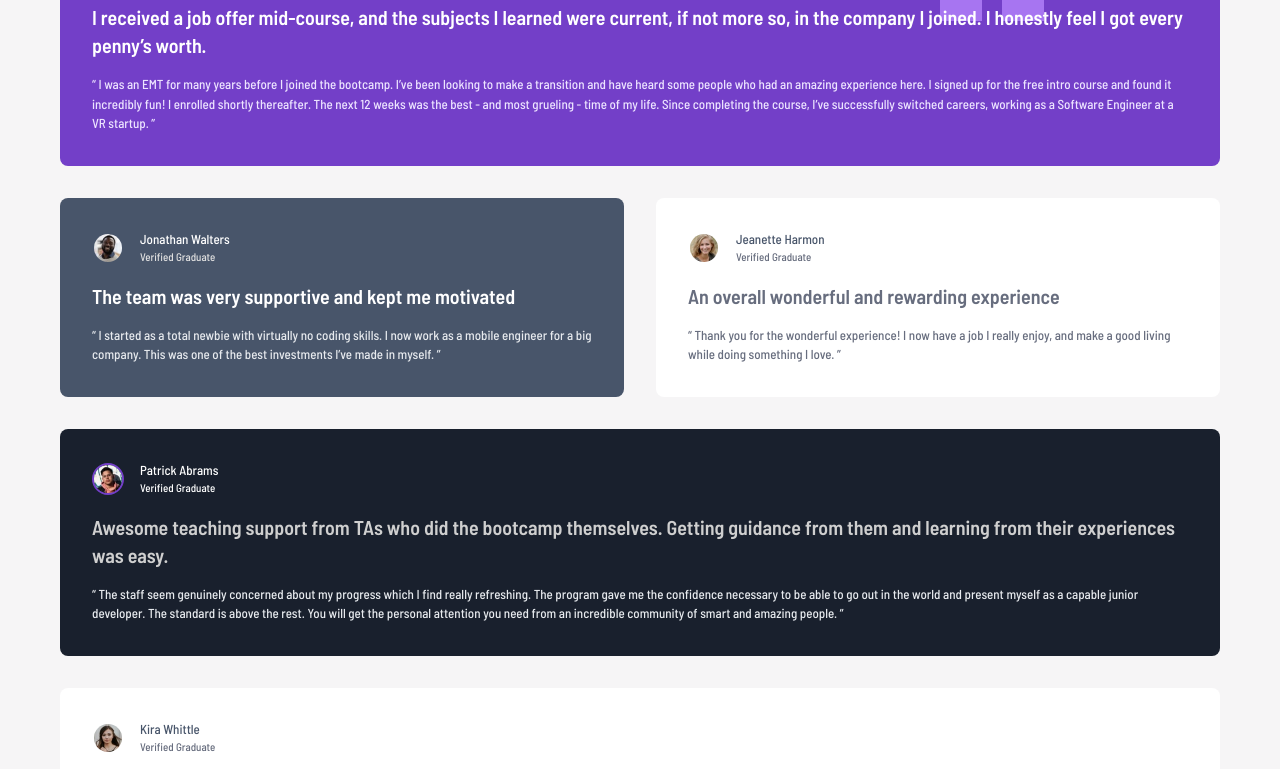
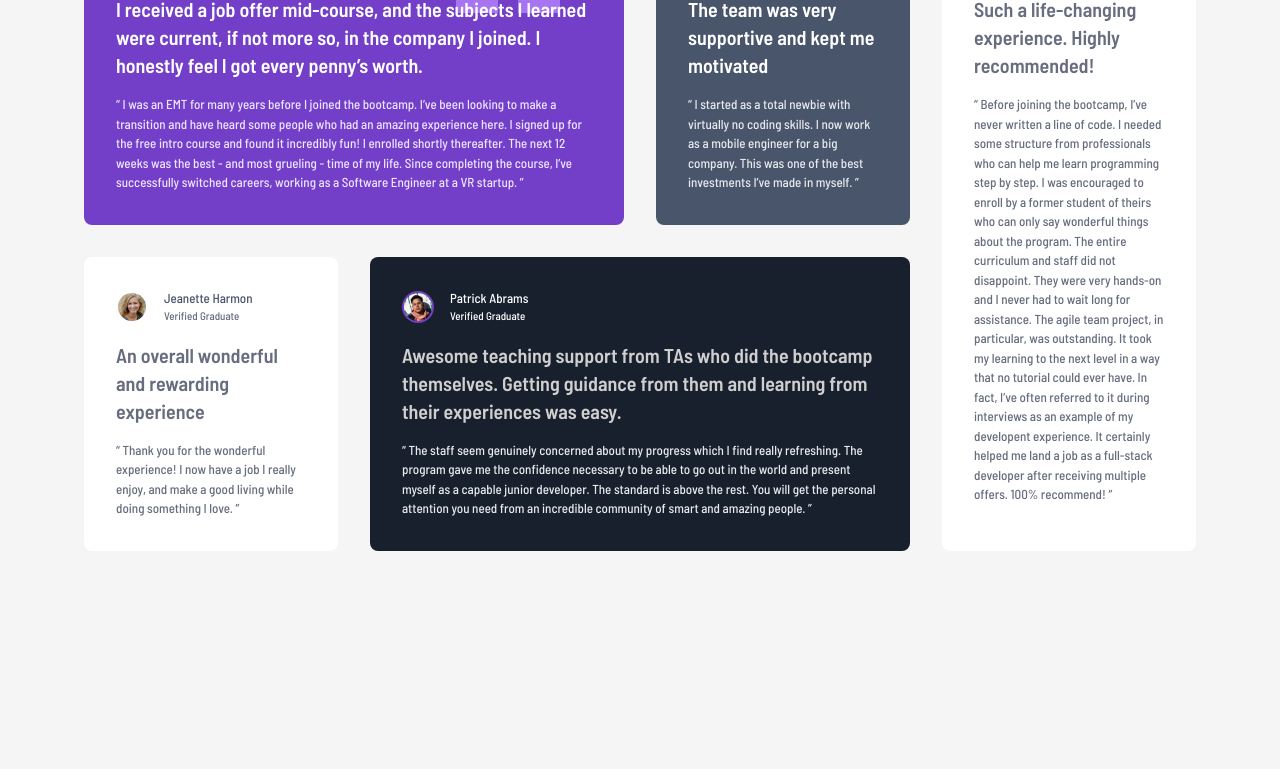
Before and after one commit to cjoak1028/testimonials-grid-section, a website: page index.html in a window 1280 px wide. Shown: the part 161-930 px from the top of the page. After the commit the page ends 800 px from the top, so only its background shows below. Drawn offline with Linux system fonts and the light colour scheme.

Commit message:
Implement desktop view

```diff
--- a/index.html
+++ b/index.html
@@ -26,10 +26,10 @@
       }
     </style>
   </head>
-  <body class="font-barlow px-9 py-18 bg-[#F6F5F6] md:px-15 md:py-20">
-    <main class="grid grid-cols-4 gap-8 text-white">
+  <body class="font-barlow min-h-screen px-9 py-18 bg-[#F6F5F6] md:px-15">
+    <main class="grid grid-cols-4 gap-8 text-white max-w-278 m-auto">
       <article
-        class="col-span-full bg-purple-500 p-8 rounded-lg md:bg-[url(/images/bg-pattern-quotation.svg)] md:bg-no-repeat md:bg-position-[top_right_11rem]"
+        class="col-span-full lg:col-span-2 bg-purple-500 p-8 rounded-lg md:bg-[url(/images/bg-pattern-quotation.svg)] md:bg-no-repeat md:bg-position-[top_right_11rem] lg:bg-position-[top_right_4rem]"
       >
         <header class="flex gap-4 items-center mb-4">
           <img
@@ -59,7 +59,9 @@
           a Software Engineer at a VR startup. ”
         </blockquote>
       </article>
-      <article class="col-span-full bg-grey-500 p-8 rounded-lg md:col-span-2">
+      <article
+        class="col-span-full md:col-span-2 lg:col-span-1 bg-grey-500 p-8 rounded-lg"
+      >
         <header class="flex gap-4 items-center mb-4">
           <img
             src="./images/image-jonathan.jpg"
@@ -83,7 +85,7 @@
         </blockquote>
       </article>
       <article
-        class="col-span-full bg-white text-grey-400 p-8 rounded-lg md:col-span-2"
+        class="col-span-full bg-white text-grey-400 p-8 rounded-lg md:col-span-2 lg:col-span-1"
       >
         <header class="flex gap-4 items-center mb-4">
           <img
@@ -106,7 +108,7 @@
           enjoy, and make a good living while doing something I love. ”
         </blockquote>
       </article>
-      <article class="col-span-full bg-blueDark p-8 rounded-lg">
+      <article class="col-span-full bg-blueDark p-8 rounded-lg lg:col-span-2">
         <header class="flex gap-4 items-center mb-4">
           <img
             src="./images/image-patrick.jpg"
@@ -132,7 +134,9 @@
           people. ”
         </blockquote>
       </article>
-      <article class="col-span-full bg-white text-grey-400 p-8 rounded-lg">
+      <article
+        class="col-span-full bg-white text-grey-400 p-8 rounded-lg lg:col-start-4 lg:row-start-1 lg:row-span-2"
+      >
         <header class="flex gap-4 items-center mb-4">
           <img
             src="./images/image-kira.jpg"
```
Also changed, not shown: output.css.
